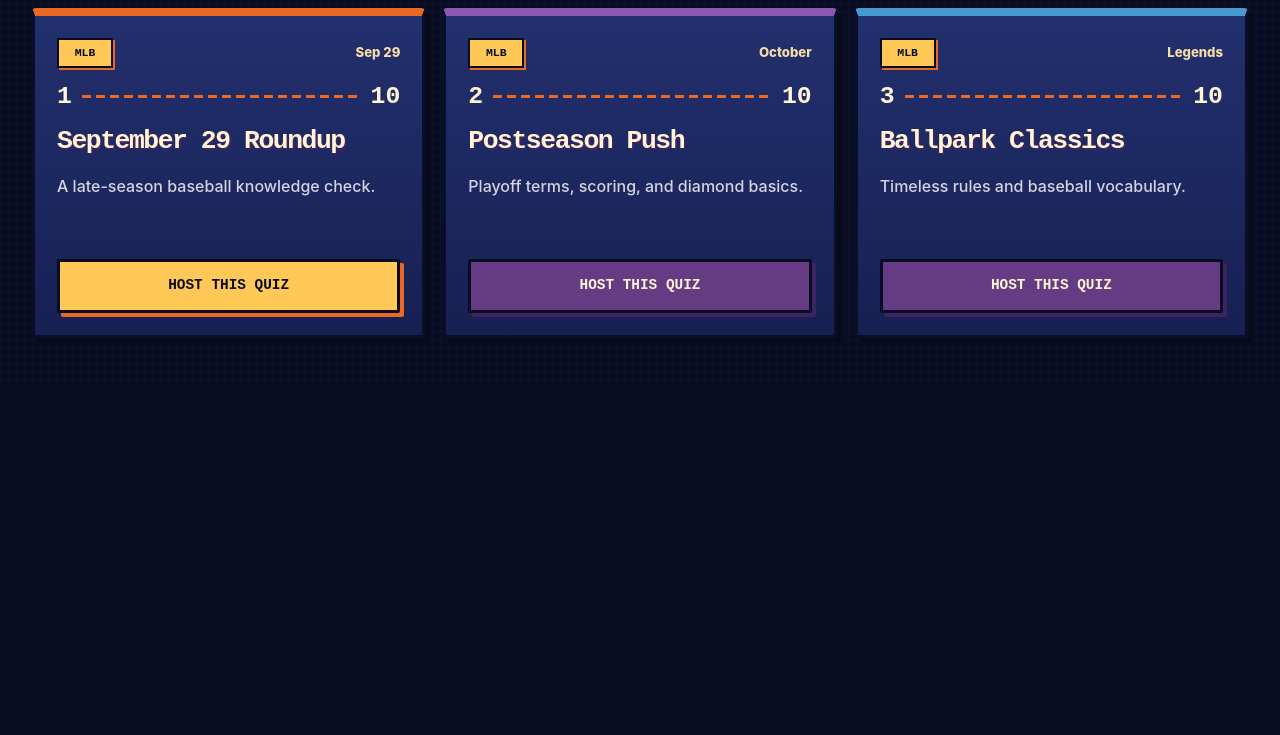
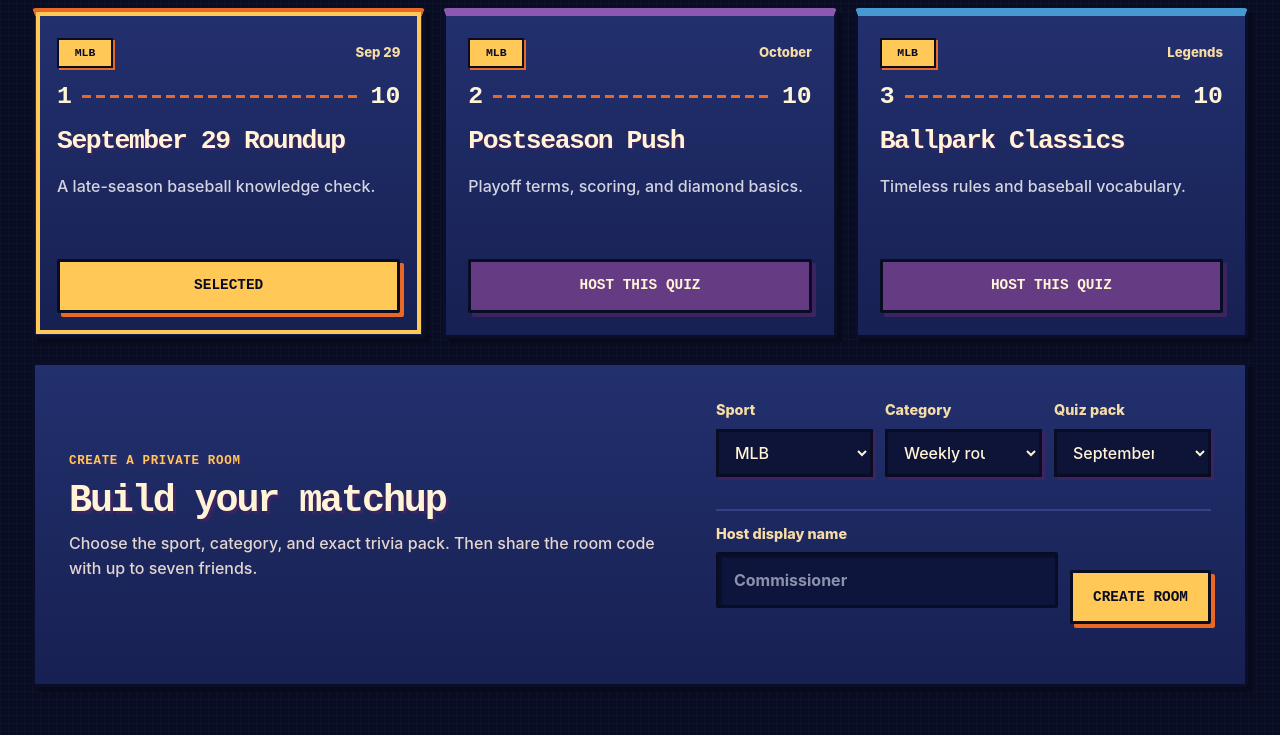
Before and after one commit to BrothaChase/Multiplayer-Game, a website: page public/index.html in a window 1280 px wide. Shown: the part 733-1468 px from the top of the page. Before the commit the page ends 1119 px from the top, so only its background shows below. Drawn offline with Linux system fonts and the light colour scheme.

Commit message:
Add sport and category room setup

```diff
--- a/public/app.js
+++ b/public/app.js
@@ -3,19 +3,24 @@ const SESSION_KEY = "quickfire-session";
 const CHOICE_MARKS = ["A", "B", "C", "D"];
 const CHOICE_COLORS = ["#8367ff", "#ff6f61", "#4ed8e6", "#ffcf5a"];
 const SPORTS = ["NFL", "NBA", "MLB", "NHL"];
+const CATEGORY_LABELS = {
+  roundup: "Weekly roundup",
+  game: "Game day",
+  history: "History & legends",
+};
 const PACKS = [
-  { id: "nfl-weekly", sport: "NFL", title: "Weekly Huddle", edition: "Week 4", description: "Rules, positions, and Sunday essentials.", tone: "orange" },
-  { id: "nfl-gameday", sport: "NFL", title: "Game Day Challenge", edition: "Sunday", description: "A fast pregame test for the whole room.", tone: "purple" },
-  { id: "nfl-history", sport: "NFL", title: "Gridiron Classics", edition: "Legends", description: "Big-game history and football vocabulary.", tone: "blue" },
-  { id: "nba-weekly", sport: "NBA", title: "Weekly Tipoff", edition: "This week", description: "Court rules, scoring, and basketball IQ.", tone: "orange" },
-  { id: "nba-gameday", sport: "NBA", title: "Prime Time Hoops", edition: "Game night", description: "A quick warmup before the opening tip.", tone: "purple" },
-  { id: "nba-history", sport: "NBA", title: "Hardwood Legends", edition: "Legends", description: "Championship language and iconic fundamentals.", tone: "blue" },
-  { id: "mlb-roundup", sport: "MLB", title: "September 29 Roundup", edition: "Sep 29", description: "A late-season baseball knowledge check.", tone: "orange" },
-  { id: "mlb-postseason", sport: "MLB", title: "Postseason Push", edition: "October", description: "Playoff terms, scoring, and diamond basics.", tone: "purple" },
-  { id: "mlb-classics", sport: "MLB", title: "Ballpark Classics", edition: "Legends", description: "Timeless rules and baseball vocabulary.", tone: "blue" },
-  { id: "nhl-weekly", sport: "NHL", title: "Weekly Faceoff", edition: "This week", description: "Rink rules, scoring, and hockey essentials.", tone: "blue" },
-  { id: "nhl-rivalry", sport: "NHL", title: "Rivalry Night", edition: "Game night", description: "Fast-paced trivia before the puck drops.", tone: "orange" },
-  { id: "nhl-cup", sport: "NHL", title: "Cup Classics", edition: "Legends", description: "Championship traditions and hockey terms.", tone: "purple" },
+  { id: "nfl-weekly", sport: "NFL", category: "roundup", title: "Weekly Huddle", edition: "Week 4", description: "Rules, positions, and Sunday essentials.", tone: "orange" },
+  { id: "nfl-gameday", sport: "NFL", category: "game", title: "Game Day Challenge", edition: "Sunday", description: "A fast pregame test for the whole room.", tone: "purple" },
+  { id: "nfl-history", sport: "NFL", category: "history", title: "Gridiron Classics", edition: "Legends", description: "Big-game history and football vocabulary.", tone: "blue" },
+  { id: "nba-weekly", sport: "NBA", category: "roundup", title: "Weekly Tipoff", edition: "This week", description: "Court rules, scoring, and basketball IQ.", tone: "orange" },
+  { id: "nba-gameday", sport: "NBA", category: "game", title: "Prime Time Hoops", edition: "Game night", description: "A quick warmup before the opening tip.", tone: "purple" },
+  { id: "nba-history", sport: "NBA", category: "history", title: "Hardwood Legends", edition: "Legends", description: "Championship language and iconic fundamentals.", tone: "blue" },
+  { id: "mlb-roundup", sport: "MLB", category: "roundup", title: "September 29 Roundup", edition: "Sep 29", description: "A late-season baseball knowledge check.", tone: "orange" },
+  { id: "mlb-postseason", sport: "MLB", category: "game", title: "Postseason Push", edition: "October", description: "Playoff terms, scoring, and diamond basics.", tone: "purple" },
+  { id: "mlb-classics", sport: "MLB", category: "history", title: "Ballpark Classics", edition: "Legends", description: "Timeless rules and baseball vocabulary.", tone: "blue" },
+  { id: "nhl-weekly", sport: "NHL", category: "roundup", title: "Weekly Faceoff", edition: "This week", description: "Rink rules, scoring, and hockey essentials.", tone: "blue" },
+  { id: "nhl-rivalry", sport: "NHL", category: "game", title: "Rivalry Night", edition: "Game night", description: "Fast-paced trivia before the puck drops.", tone: "orange" },
+  { id: "nhl-cup", sport: "NHL", category: "history", title: "Cup Classics", edition: "Legends", description: "Championship traditions and hockey terms.", tone: "purple" },
 ];
 
 let session = null;
@@ -25,7 +30,9 @@ let countdownTimer = null;
 let connectionStatus = "connected";
 let renderedPhase = null;
 let selectedSport = "MLB";
-let selectedPackId = null;
+let selectedCategory = "roundup";
+let selectedPackId = "mlb-roundup";
+let hostNameDraft = "";
 
 function escapeHtml(value) {
   return String(value)
@@ -88,7 +95,9 @@ function showHome(message = "") {
   clearInterval(countdownTimer);
   renderedPhase = null;
   const sportPacks = PACKS.filter((pack) => pack.sport === selectedSport);
-  const selectedPack = PACKS.find((pack) => pack.id === selectedPackId);
+  const sportCategories = [...new Set(sportPacks.map((pack) => pack.category))];
+  const categoryPacks = sportPacks.filter((pack) => pack.category === selectedCategory);
+  const selectedPack = PACKS.find((pack) => pack.id === selectedPackId) || categoryPacks[0] || sportPacks[0];
   app.innerHTML = page(`
     <section class="sports-hub">
       <div class="hub-intro">
@@ -125,7 +134,7 @@ function showHome(message = "") {
         ${sportPacks.map((pack, index) => `
           <button class="edition-chip ${pack.id === selectedPackId ? "active" : ""}" type="button" data-pack="${pack.id}">
             <span>${escapeHtml(pack.edition)}</span>
-            <strong>${index === 0 ? "Roundup" : index === 1 ? "Game" : "History"}</strong>
+            <strong>${escapeHtml(CATEGORY_LABELS[pack.category])}</strong>
           </button>`).join("")}
       </div>
 
@@ -148,23 +157,41 @@ function showHome(message = "") {
           </article>`).join("")}
       </div>
 
-      ${selectedPack ? `
-        <section class="card host-panel" id="host-panel">
+      <section class="card host-panel" id="host-panel">
           <div>
-            <p class="eyebrow">Selected · ${selectedPack.sport}</p>
-            <h2>${escapeHtml(selectedPack.title)}</h2>
-            <p class="waiting-note">Create a private room, share the code, and play this 10-question pack together.</p>
+            <p class="eyebrow">Create a private room</p>
+            <h2>Build your matchup</h2>
+            <p class="waiting-note">Choose the sport, category, and exact trivia pack. Then share the room code with up to seven friends.</p>
           </div>
           <form id="create-form" class="host-form">
-            <input type="hidden" name="packId" value="${selectedPack.id}" />
+            <div class="room-options" aria-label="Room trivia options">
+              <div class="field compact-field">
+                <label for="create-sport">Sport</label>
+                <select id="create-sport" name="sport">
+                  ${SPORTS.map((sport) => `<option value="${sport}" ${sport === selectedSport ? "selected" : ""}>${sport}</option>`).join("")}
+                </select>
+              </div>
+              <div class="field compact-field">
+                <label for="create-category">Category</label>
+                <select id="create-category" name="category">
+                  ${sportCategories.map((category) => `<option value="${category}" ${category === selectedCategory ? "selected" : ""}>${escapeHtml(CATEGORY_LABELS[category])}</option>`).join("")}
+                </select>
+              </div>
+              <div class="field compact-field">
+                <label for="create-pack">Quiz pack</label>
+                <select id="create-pack" name="packId">
+                  ${categoryPacks.map((pack) => `<option value="${pack.id}" ${pack.id === selectedPack.id ? "selected" : ""}>${escapeHtml(pack.title)}</option>`).join("")}
+                </select>
+              </div>
+            </div>
             <div class="field compact-field">
               <label for="create-name">Host display name</label>
-              <input id="create-name" name="name" maxlength="18" autocomplete="nickname" placeholder="Commissioner" required />
+              <input id="create-name" name="name" maxlength="18" autocomplete="nickname" placeholder="Commissioner" value="${escapeHtml(hostNameDraft)}" required />
             </div>
             <button class="button" type="submit">Create room</button>
             <p class="error" id="create-error">${escapeHtml(message)}</p>
           </form>
-        </section>` : ""}
+        </section>
     </section>
   `);
 
@@ -175,16 +202,40 @@ function showHome(message = "") {
   document.querySelectorAll("[data-sport]").forEach((button) => {
     button.addEventListener("click", () => {
       selectedSport = button.dataset.sport;
-      selectedPackId = null;
+      const firstPack = PACKS.find((pack) => pack.sport === selectedSport);
+      selectedCategory = firstPack.category;
+      selectedPackId = firstPack.id;
       showHome();
     });
   });
   document.querySelectorAll("[data-pack]").forEach((button) => {
     button.addEventListener("click", () => {
-      selectedPackId = button.dataset.pack;
+      const pack = PACKS.find((candidate) => candidate.id === button.dataset.pack);
+      selectedSport = pack.sport;
+      selectedCategory = pack.category;
+      selectedPackId = pack.id;
       showHome();
       requestAnimationFrame(() => document.querySelector("#host-panel")?.scrollIntoView({ behavior: "smooth", block: "center" }));
     });
+  });
+  document.querySelector("#create-sport").addEventListener("change", (event) => {
+    selectedSport = event.target.value;
+    const firstPack = PACKS.find((pack) => pack.sport === selectedSport);
+    selectedCategory = firstPack.category;
+    selectedPackId = firstPack.id;
+    showHome();
+  });
+  document.querySelector("#create-category").addEventListener("change", (event) => {
+    selectedCategory = event.target.value;
+    selectedPackId = PACKS.find((pack) => pack.sport === selectedSport && pack.category === selectedCategory).id;
+    showHome();
+  });
+  document.querySelector("#create-pack").addEventListener("change", (event) => {
+    selectedPackId = event.target.value;
+    showHome();
+  });
+  document.querySelector("#create-name").addEventListener("input", (event) => {
+    hostNameDraft = event.target.value;
   });
   document.querySelector("#create-form")?.addEventListener("submit", createRoom);
   document.querySelector("#join-form").addEventListener("submit", joinRoom);
@@ -195,6 +246,7 @@ async function createRoom(event) {
   const form = event.currentTarget;
   const button = form.querySelector("button");
   const error = form.querySelector(".error");
+  hostNameDraft = form.elements.name.value;
   button.disabled = true;
   button.textContent = "Creating…";
   error.textContent = "";
--- a/public/index.html
+++ b/public/index.html
@@ -9,11 +9,11 @@
       content="Quickfire is a fast, real-time trivia party game for 2–8 players."
     />
     <link rel="icon" href="/favicon.svg" type="image/svg+xml" />
-    <link rel="stylesheet" href="/styles.css?v=6" />
+    <link rel="stylesheet" href="/styles.css?v=7" />
     <title>Quickfire Trivia</title>
   </head>
   <body>
     <div id="app" aria-live="polite"></div>
-    <script src="/app.js?v=6" defer></script>
+    <script src="/app.js?v=7" defer></script>
   </body>
 </html>
--- a/public/styles.css
+++ b/public/styles.css
@@ -55,7 +55,8 @@ body {
 }
 
 button,
-input {
+input,
+select {
   font: inherit;
 }
 
@@ -64,7 +65,8 @@ button {
 }
 
 button:focus-visible,
-input:focus-visible {
+input:focus-visible,
+select:focus-visible {
   outline: 4px solid var(--gold);
   outline-offset: 3px;
 }
@@ -493,6 +495,27 @@ h3 {
   grid-template-columns: minmax(180px, 1fr) auto;
   gap: 12px;
   align-items: end;
+}
+
+.room-options {
+  display: grid;
+  grid-column: 1 / -1;
+  grid-template-columns: repeat(3, minmax(0, 1fr));
+  gap: 12px;
+  border-bottom: 2px solid #354285;
+  padding-bottom: 16px;
+}
+
+select {
+  width: 100%;
+  min-height: 48px;
+  border: 3px solid var(--night);
+  border-radius: 0;
+  padding: 10px 38px 10px 12px;
+  color: var(--cream);
+  background: #0e1437;
+  box-shadow: 3px 3px 0 var(--plum);
+  cursor: pointer;
 }
 
 .host-form .error {
@@ -1278,6 +1301,10 @@ input::placeholder {
     grid-template-columns: 1fr;
   }
 
+  .room-options {
+    grid-template-columns: 1fr;
+  }
+
   .host-form .button {
     width: 100%;
   }
```
Also changed, not shown: README.md.
